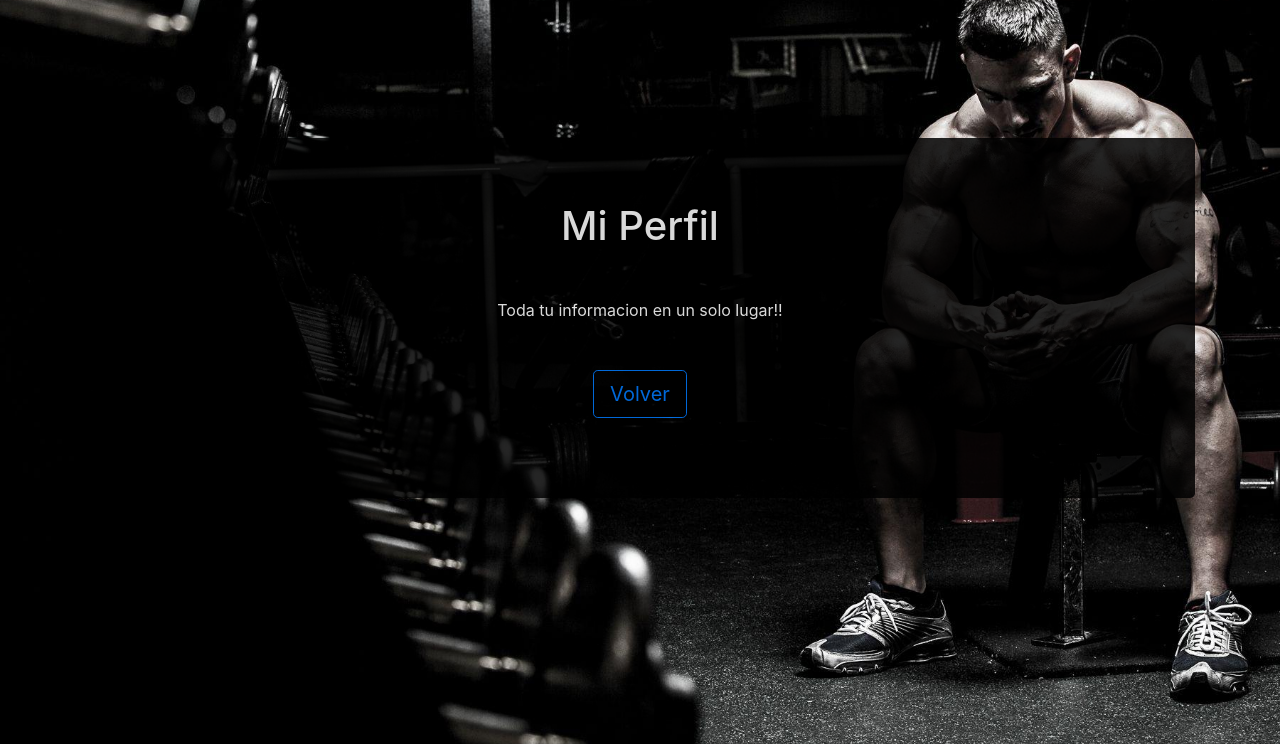
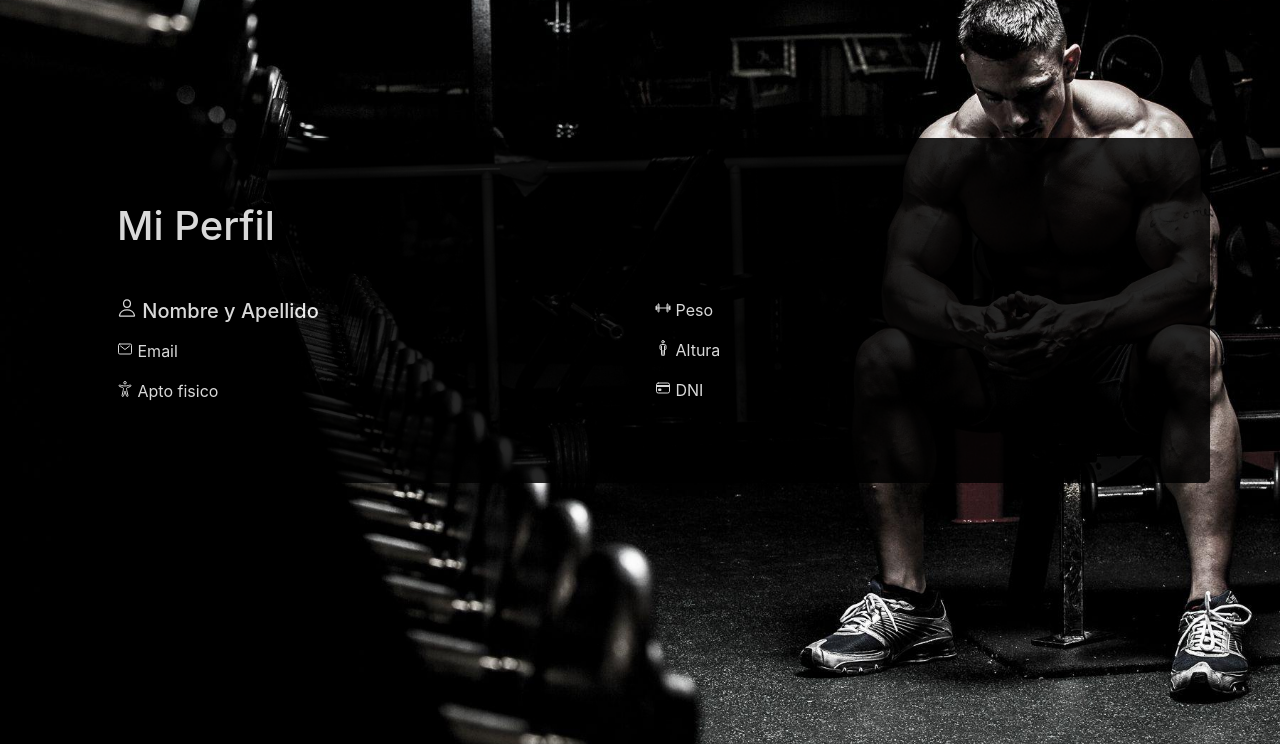
Before and after one commit to DrEureka/AmdBD---TPS, a PHP site: page /usuario/perfil.php in a window 1280 px wide. Shown: the part 56-800 px from the top of the page. Run offline with PHP 8.4, Linux system fonts and the light colour scheme; the visitor is signed in with stand-in values (Sample User, id 1).

Commit message:
rutinas y perfil

```diff
--- a/SharkDbProyecto/usuario/perfil.php
+++ b/SharkDbProyecto/usuario/perfil.php
@@ -1,12 +1,17 @@
 <?php include('template/header.php') ?>
-<div class="text-center col-md-12 usuario-container">
-    <div class="jumbotron usuario-transparencia">
-        <h1>Mi Perfil</h1>
-        <div class="mt-5">
-            <p>Toda tu informacion en un solo lugar!!</p>
-            <p class="mt-5">
-                <a class="btn btn-outline-primary btn-lg" href="inicio.php" role="button">Volver</a>
-            </p>
+<div class=" col-md-12 usuario-container">
+    <div class="jumbotron usuario-transparencia row">
+        <h1 class="text-white col-12 mb-5">Mi Perfil</h1>
+        <div class="col-6">
+            <h5><ion-icon name="person-outline"></ion-icon> Nombre y Apellido</h5>
+            <p></p>
+            <p><ion-icon name="mail-outline"></ion-icon> Email</p>
+            <p><ion-icon name="accessibility-outline"></ion-icon> Apto fisico</p>
+        </div>
+        <div class="col-6">
+            <p><ion-icon name="barbell-outline"></ion-icon> Peso</p>
+            <p></ion-icon><ion-icon name="man-outline"></ion-icon> Altura</p>
+            <p><ion-icon name="card-outline"></ion-icon> DNI</p>
         </div>
     </div>
 </div>
@@ -19,3 +24,6 @@
         body.classList.add("usuario-perfil");
     }, false);
 </script>
+
+<script type="module" src="https://unpkg.com/ionicons@5.5.2/dist/ionicons/ionicons.esm.js"></script>
+<script nomodule src="https://unpkg.com/ionicons@5.5.2/dist/ionicons/ionicons.js"></script>
```
Also changed, not shown: SharkDbProyecto/usuario/rutinas.php (+39 -1 lines).
